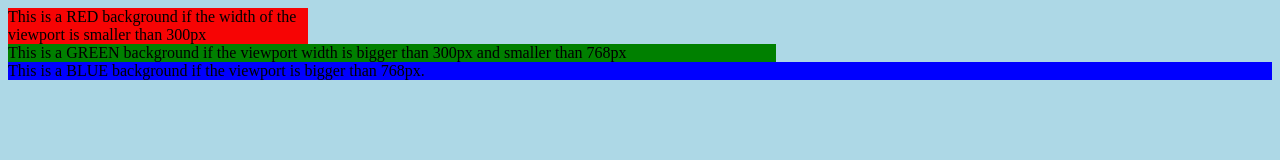
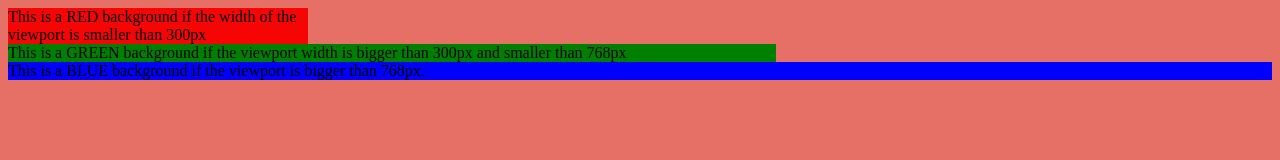
Before and after one commit to alikhalife/responsive, a plain HTML site: page index.html in a window 1280 px wide. Drawn offline with Linux system fonts and the light colour scheme.

Commit message:
first commit

```diff
--- a/index.html
+++ b/index.html
@@ -9,7 +9,7 @@
     <title>Reponsive Test</title>
 </head>
 
-<body>
+<body class="light-red-bg">
     <div class="red-bg">
         This is a RED background if the width of the viewport is smaller than 300px
     </div>
--- a/style.css
+++ b/style.css
@@ -1,3 +1,7 @@
+.light-red-bg {
+    background-color: rgb(230, 111, 102);
+}
+
 .red-bg {
     background-color: rgb(247, 4, 4);
     max-width: 300px;
@@ -13,6 +17,8 @@
     min-width: 768px;
 }
 
+
+
 @media only screen and (min-width: 768px) {
     body {
       background-color: lightblue;
@@ -24,7 +30,7 @@
       background-color: rgb(230, 111, 102);
     }
 }
-@media only screen and (max-width: 768px) {
+@media only screen and (max-width: 768px) and (min-width: 300px) {
     body {
         background-color: greenyellow;
     }
```
